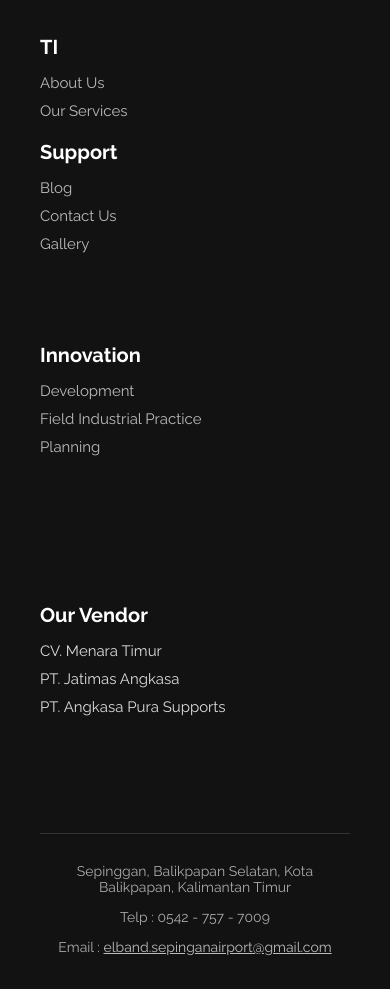
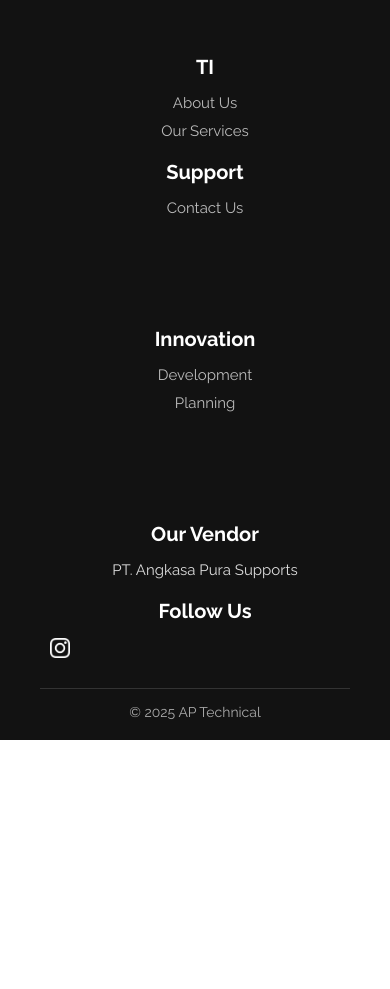
Before and after one commit to SeVenSColD/Web_Technicall, a plain HTML site: page about.html in a window 390 px wide. Shown: the part 2340-3329 px from the top of the page. After the commit the page ends 3080 px from the top, so only its background shows below. Drawn offline with Linux system fonts and the light colour scheme; files that its build step writes are made by us from their sources.

Commit message:
Update about.html
foot

```diff
--- a/about.html
+++ b/about.html
@@ -394,6 +394,60 @@
   .section-title { font-size: 24px; }
   .about-text { font-size: 14px; }
 }
+
+  /* Responsive Map */
+.map-responsive {
+  position: relative;
+  overflow: hidden;
+  padding-top: 56.25%; /* Rasio 16:9 */
+  border-radius: 10px;
+}
+
+.map-responsive iframe {
+  position: absolute;
+  top: 0;
+  left: 0;
+  width: 100%;
+  height: 100%;
+  border: 0;
+}
+
+/* Footer responsive */
+.footer-container {
+  display: flex;
+  flex-wrap: wrap;
+  justify-content: space-around;
+  align-items: flex-start;
+  max-width: 1200px;
+  margin: auto;
+}
+
+.footer-col {
+  flex: 1;
+  min-width: 220px;
+  padding: 10px;
+}
+
+/* Mobile */
+@media (max-width: 768px) {
+  .footer-container {
+    flex-direction: column;
+    text-align: center;
+    align-items: center;
+  }
+
+  .map-responsive {
+    width: 90%;
+    padding-top: 56.25%;
+    margin-bottom: 20px;
+  }
+
+  .footer-col {
+    width: 100%;
+    max-width: 400px;
+  }
+}
+
 </style>
 
 </head>
@@ -471,64 +525,50 @@
 </section>
 
 <!-- FOOTER -->
+<!-- Footer -->
 <footer class="footer-main">
   <div class="footer-container">
-
-    <!-- Kolom 1 - Map -->
-    <div class="footer-col">
+    <div class="footer-col map-col">
+      <div class="map-responsive">
         <iframe
-        src="https://www.google.com/maps/embed?pb=!1m18!1m12!1m3!1d15951.83346854826!2d116.9027472!3d-1.2680568!2m3!1f0!2f0!3f0!3m2!1i1024!2i768!4f13.1!3m3!1m2!1s0x2df1480f07a8ef1b%3A0x6c0afc08a88d40f!2sBandar%20Udara%20Internasional%20Sultan%20Aji%20Muhammad%20Sulaiman%20Sepinggan!5e0!3m2!1sid!2sid!4v1693430000000!5m2!1sid!2sid"
-        width="250"
-        height="200"
-        style="border:0;"
+          src="https://www.google.com/maps/embed?pb=!1m18!1m12!1m3!1d63767.94858949614!2d116.868!3d-1.2613!2m3!1f0!2f0!3f0!3m2!1i1024!2i768!4f13.1!3m3!1m2!1s0x2df1472e0db8bd79%3A0x3c24197833beca60!2sBandar%20Udara%20Internasional%20Sultan%20Aji%20Muhammad%20Sulaiman%20Sepinggan%20Balikpapan!5e0!3m2!1sid!2sid!4v1697312345678!5m2!1sid!2sid"
           allowfullscreen=""
           loading="lazy"
           referrerpolicy="no-referrer-when-downgrade">
         </iframe>
       </div>
+    </div>
 
-    <!-- Kolom 2 - TI & Support -->
     <div class="footer-col">
       <h3>TI</h3>
       <ul>
         <li><a href="#">About Us</a></li>
-        <li><a href="#Services">Our Services</a></li>
+        <li><a href="#">Our Services</a></li>
       </ul>
       <h3>Support</h3>
       <ul>
-        <li><a href="#">Blog</a></li>
         <li><a href="#">Contact Us</a></li>
-        <li><a href="#">Gallery</a></li>
       </ul>
     </div>
 
-    <!-- Kolom 3 - Innovation -->
     <div class="footer-col">
       <h3>Innovation</h3>
       <ul>
         <li><a href="#">Development</a></li>
-        <li><a href="#">Field Industrial Practice</a></li>
         <li><a href="#">Planning</a></li>
       </ul>
     </div>
 
-    <!-- Kolom 4 - Vendor -->
     <div class="footer-col">
       <h3>Our Vendor</h3>
-      <ul>
-        <li>CV. Menara Timur</li>
-        <li>PT. Jatimas Angkasa</li>
-        <li>PT. Angkasa Pura Supports</li>
-      </ul>
+      <ul><li>PT. Angkasa Pura Supports</li></ul>
+      <h3>Follow Us</h3>
+      <div class="social-media">
+        <img src="images/instagram.png" alt="Instagram" class="social-icon">
       </div>
     </div>
-
-  <!-- Bawah Footer -->
-  <div class="footer-bottom">
-    <p>Sepinggan, Balikpapan Selatan, Kota Balikpapan, Kalimantan Timur</p>
-    <p>Telp : 0542 - 757 - 7009</p>
-    <p>Email : <a href="mailto:elband.sepinganairport@gmail.com">elband.sepinganairport@gmail.com</a></p>
   </div>
+  <div class="footer-bottom">&copy; 2025 AP Technical</div>
 </footer>
 
 <script>
```
Lines whose indentation alone changed are shown as unchanged.
